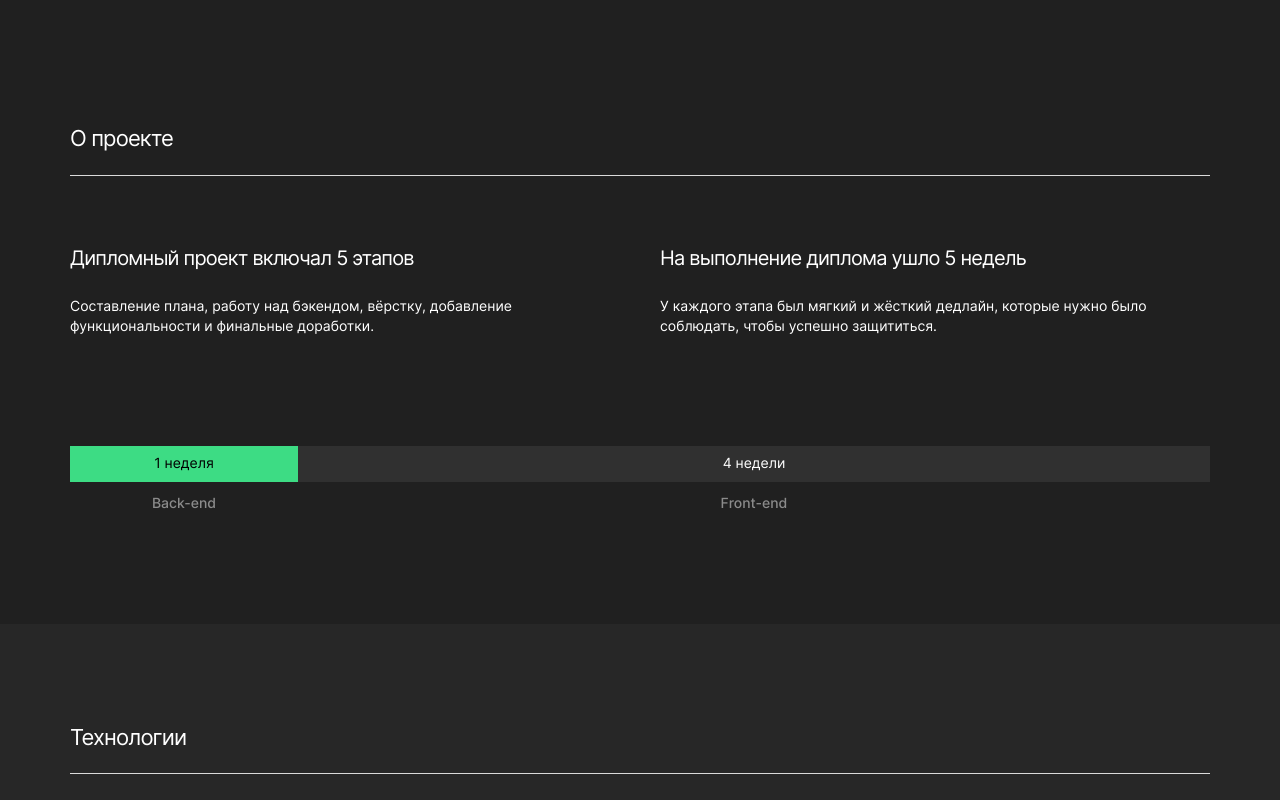
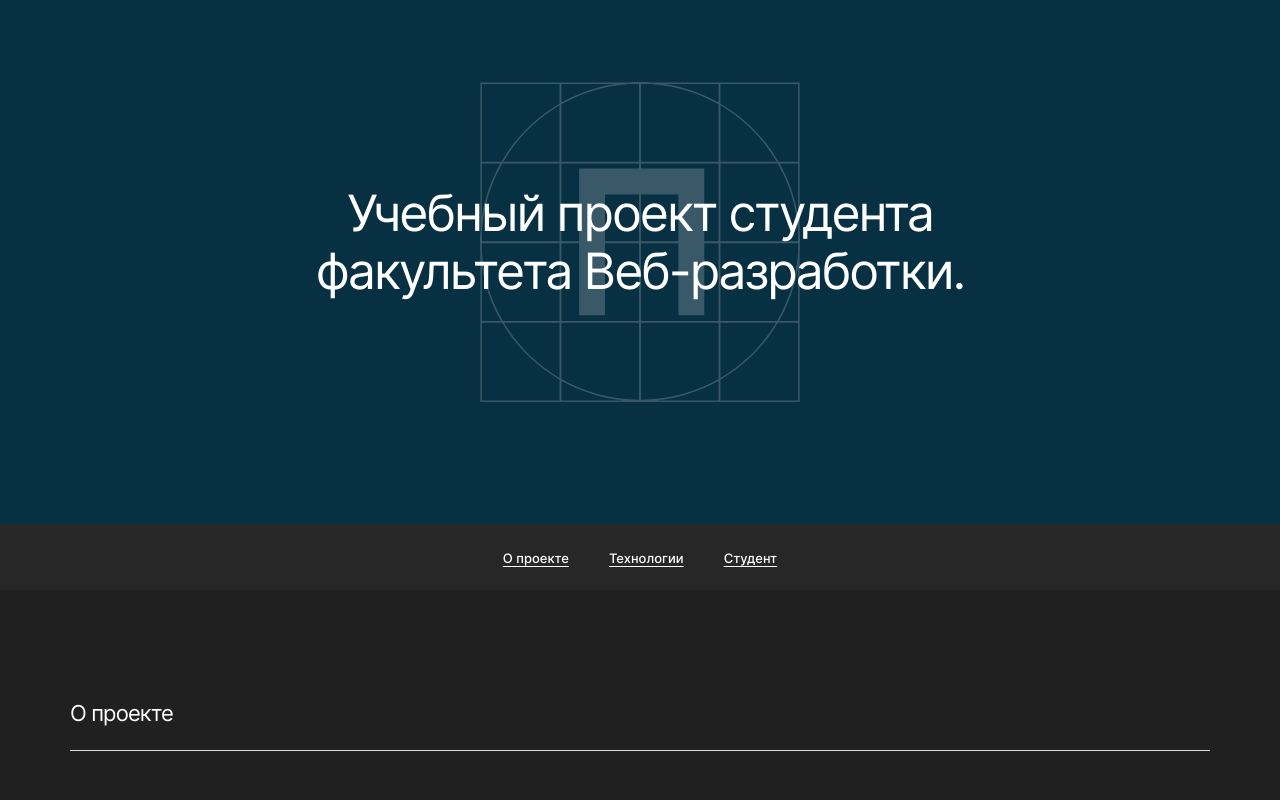
Before and after one commit to x-borz/movies-explorer-frontend, a React (Create React App) app: page / in a window 1280 px wide. Shown: the top 800 px of the page. Built offline with nearby package versions, Linux system fonts and the light colour scheme.

Commit message:
feat. Добавил новые компоненты

```diff
--- a/src/components/AboutMe/AboutMe.js
+++ b/src/components/AboutMe/AboutMe.js
@@ -4,7 +4,7 @@ import photo from '../../images/photo.jpg';
 
 function AboutMe(props) {
   return (
-    <section className='about-me'>
+    <section className='about-me' id='about-me'>
       <SectionTitle modifier={'about-me__section-title'}>Студент</SectionTitle>
       <div className='about-me__student-dossier'>
         <div className='about-me__student-info'>
--- a/src/components/AboutProject/AboutProject.css
+++ b/src/components/AboutProject/AboutProject.css
@@ -6,7 +6,7 @@
 }
 
 .about_project__section-title {
-  margin: 125px 70px 0 70px;
+  margin: 110px 70px 0 70px;
 }
 
 .about_project__characteristics-list {
--- a/src/components/AboutProject/AboutProject.js
+++ b/src/components/AboutProject/AboutProject.js
@@ -3,7 +3,7 @@ import SectionTitle from "../SectionTitle/SectionTitle";
 
 function AboutProject(props) {
   return (
-    <section className='about_project'>
+    <section className='about_project' id='about_project'>
       <SectionTitle modifier={'about_project__section-title'}>О проекте</SectionTitle>
       <ul className='about_project__characteristics-list'>
         <li>
--- a/src/components/Main/Main.js
+++ b/src/components/Main/Main.js
@@ -4,10 +4,14 @@ import AboutProject from "../AboutProject/AboutProject";
 import AboutMe from "../AboutMe/AboutMe";
 import Portfolio from "../Portfolio/Portfolio";
 import Footer from "../Footer/Footer";
+import NavTab from "../NavTab/NavTab";
+import Promo from "../Promo/Promo";
 
 function Main(props) {
   return (
     <main className="main">
+      <Promo/>
+      <NavTab/>
       <AboutProject/>
       <Techs/>
       <AboutMe/>
--- /dev/null
+++ b/src/components/NavTab/NavTab.css
@@ -0,0 +1,36 @@
+.nav-tab {
+  padding: 0 calc((100% - 1280px) / 2);
+  background: #272727;
+  display: flex;
+  justify-content: center;
+}
+
+.nav-tab__links {
+  margin: 24px 70px;
+  padding: 0;
+  list-style-type: none;
+  display: flex;
+}
+
+.nav-tab__link-wrapper {
+  margin-right: 40px;
+}
+
+.nav-tab__link-wrapper:last-of-type {
+  margin-right: 0;
+}
+
+.nav-tab__link {
+  font-style: normal;
+  font-weight: 500;
+  font-size: 13px;
+  line-height: 1.23;
+  color: #fff;
+  text-decoration-line: underline;
+  text-underline-offset: 3px;
+  transition: opacity .3s linear;
+}
+
+.nav-tab__link:hover {
+  opacity: .7;
+}
--- /dev/null
+++ b/src/components/NavTab/NavTab.js
@@ -0,0 +1,24 @@
+import './NavTab.css';
+
+function NavTab(props) {
+  const links = [
+    {name: 'О проекте', url: '#about_project'},
+    {name: 'Технологии', url: '#techs'},
+    {name: 'Студент', url: '#about-me'}
+  ];
+
+  return (
+    <nav className='nav-tab'>
+      <ul className='nav-tab__links'>
+        {
+          links.map((link, i) =>
+            <li className='nav-tab__link-wrapper'>
+              <a className='nav-tab__link' href={link.url}>{link.name}</a>
+            </li>
+        )}
+      </ul>
+    </nav>
+  );
+}
+
+export default NavTab;
--- /dev/null
+++ b/src/components/Promo/Promo.css
@@ -0,0 +1,23 @@
+.promo {
+  background-color: #073042;
+  background-image: url("../../images/promo-practicum-logo.svg");
+  background-repeat: no-repeat;
+  background-size: 320px 320px;
+  background-position: center 82px;
+  height: 524px;
+  display: flex;
+  justify-content: center;
+}
+
+.promo__title {
+  margin: 184px 0 0 0;
+  padding: 0;
+  max-width: 730px;
+  font-style: normal;
+  font-weight: 400;
+  font-size: 50px;
+  line-height: 1.16;
+  text-align: center;
+  letter-spacing: -0.04em;
+  color: #fff;
+}
--- /dev/null
+++ b/src/components/Promo/Promo.js
@@ -0,0 +1,11 @@
+import './Promo.css';
+
+function Promo(props) {
+  return (
+    <section className='promo'>
+      <h1 className='promo__title'>Учебный проект студента факультета Веб-разработки.</h1>
+    </section>
+  );
+}
+
+export default Promo;
--- a/src/components/Techs/Techs.js
+++ b/src/components/Techs/Techs.js
@@ -5,7 +5,7 @@ function Techs(props) {
   const technologies = ['HTML', 'CSS', 'JS', 'React', 'Git', 'express.js', 'mongoDB'];
 
   return (
-    <section className='techs'>
+    <section className='techs' id='techs'>
       <SectionTitle modifier={'techs__section-title'}>Технологии</SectionTitle>
       <h3 className='techs__subtitle'>7 технологий</h3>
       <p className='techs__paragraph'>На&nbsp;курсе веб-разработки мы&nbsp;освоили технологии, которые применили в&nbsp;дипломном проекте.</p>
```
Also changed, not shown: src/images/promo-practicum-logo.svg (added).
